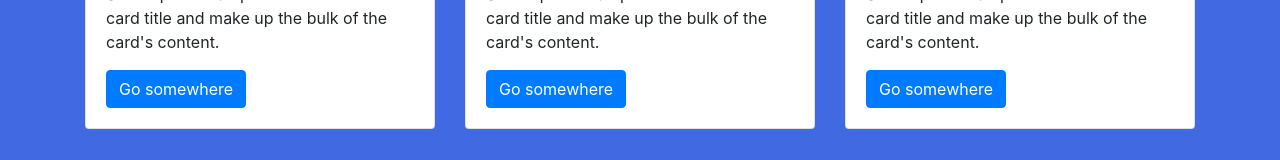
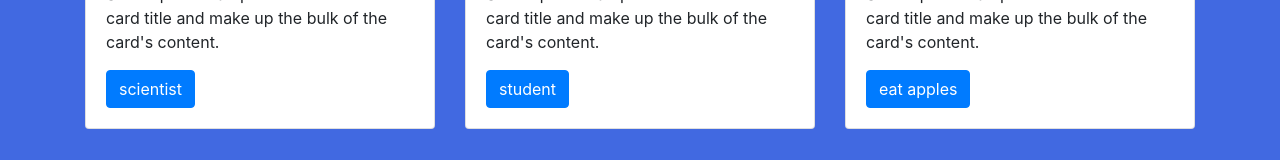
Before and after one commit to Benriez/react-beginner-project, a React (Create React App) app: page / in a window 1280 px wide. Shown: the part 523-683 px from the top of the page. Built offline with nearby package versions, Linux system fonts and the light colour scheme.

Commit message:
added job attributes

```diff
--- a/src/App.js
+++ b/src/App.js
@@ -7,9 +7,9 @@ class App extends React.Component {
     return (
       <div className="container">
         <div className="row">
-          <Card name="Rick Sanchez"/>
-          <Card name="Morty Smith" />
-          <Card name="Gerry Smith" />
+          <Card name="Rick Sanchez" job="scientist" />
+          <Card name="Morty Smith" job="student" />
+          <Card name="Gerry Smith" job="eat apples" />
         </div>
       </div>
     );
--- a/src/components/card.js
+++ b/src/components/card.js
@@ -8,7 +8,7 @@ const card = (props) => {
                 <div className="card-body">
                     <h5 className="card-title">{props.name}</h5>
                     <p className="card-text">Some quick example text to build on the card title and make up the bulk of the card's content.</p>
-                    <a href="#" className="btn btn-primary">Go somewhere</a>
+                    <a href="#" className="btn btn-primary">{props.job}</a>
                 </div>
             </div>
         </div>
```
